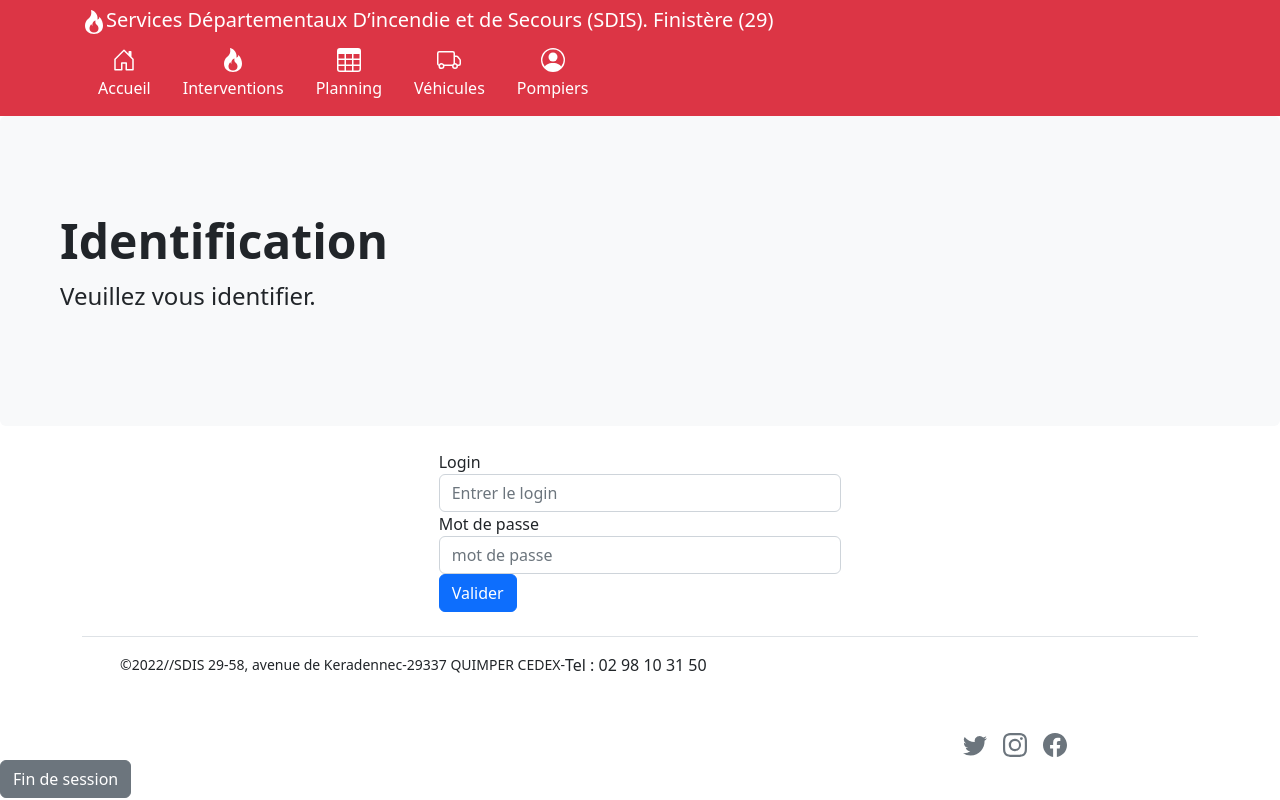
After one commit to SebInfo/DCSPompiers, a PHP site: page /connexion.php in a window 1280 px wide. The commit adds this page. Run offline with PHP 8.4, Linux system fonts and the light colour scheme.

Commit message:
Ajout de la session
Ajout d’un formulaire de connexion et gestion des sessions

```diff
--- a/AJoutTypeEngin.php
+++ b/AJoutTypeEngin.php
@@ -1,5 +1,9 @@
 <?php
   require('include/connection.inc.php');
+  if($_SESSION['login']!=true)
+  {
+    header("Location:connexion.php");
+  }
   if(isset($_POST['valider']))
   {
     // On récupère les valeurs qu'il y avait dans le formulaire
--- a/SuppTypeEngin.php
+++ b/SuppTypeEngin.php
@@ -1,4 +1,9 @@
 <?php
+  session_start();
+  if($_SESSION['login']!=true)
+  {
+    header("Location:connexion.php");
+  }
   if(isset($_GET['id']) && isset($_GET['image']))
   {
     require('include/connection.inc.php');
--- /dev/null
+++ b/connexion.php
@@ -0,0 +1,30 @@
+<?php
+if (!isset($_SESSION))
+{
+    session_start();
+}
+if(isset($_POST['ValiderLogin']))
+{
+    if ($_POST['login']==='Mylène' and $_POST['motDePasse']==='Micoton')
+    {
+        $_SESSION['login']=true;
+        header("Location:index.php");
+    }
+}
+?>
+<?php require('include/entete.inc.php');?>
+<main>
+    <?php echo generationEntete("Identification","Veuillez vous identifier."); ?>
+    <form class="container col-6 col-md-4" method="post" action="connexion.php">
+    <div class="form-group">
+        <label for="login">Login</label>
+        <input type="text" name="login" class="form-control" id="login" placeholder="Entrer le login">
+    </div>
+    <div class="form-group">
+        <label for="motDePasse">Mot de passe</label>
+        <input type="password" name="motDePasse" class="form-control" id="motDePasse" placeholder="mot de passe">
+    </div>
+    <button type="submit" class="btn btn-primary" name="ValiderLogin">Valider</button>
+    </form>
+</main>
+<?php require('include/pied.inc.php');?>
--- /dev/null
+++ b/deconnexion.php
@@ -0,0 +1,6 @@
+<?php
+session_start();
+session_destroy();
+unset($_SESSION);
+header('Location: index.php');
+?>
--- a/include/entete.inc.php
+++ b/include/entete.inc.php
@@ -1,4 +1,12 @@
 <?php
+  if (!isset($_SESSION))
+  {
+    session_start();
+  }
+  if (!isset($_SESSION['login']))
+  {
+    $_SESSION['login'] = False;
+  }
   date_default_timezone_set('EUROPE/Paris');
   setlocale(LC_TIME, 'fr', 'fr_FR', 'fr_FR.ISO8859-1');
   setcookie("visite",strftime("Dernière connexion %A %d %B %Y heure %H h %M"),time()*60);
--- a/include/pied.inc.php
+++ b/include/pied.inc.php
@@ -16,6 +16,7 @@
                 <li class="ms-3"><a class="text-muted" href="#"><svg class="bi" width="24" height="24"><use xlink:href="#instagram"/></svg></a></li>
                 <li class="ms-3"><a class="text-muted" href="#"><svg class="bi" width="24" height="24"><use xlink:href="#facebook"/></svg></a></li>
               </ul>
+              <a href="deconnexion.php" type="button" class="btn btn-secondary" >Fin de session</a>
           </footer>
         </div>
     </body>
--- a/lesPompiers.php
+++ b/lesPompiers.php
@@ -6,7 +6,7 @@
       <?php
         echo generationOptions('Ajouter une pompier','Ajouter un pompier','SDIS.jpeg','ajoutPompier.php');
         echo generationOptions('Gestion des affectations','Affectation aux casernes');
-        echo generationOptions('Gestion des habilitations','Gestions des habilitations',);
+        echo generationOptions('Gestion des habilitations','Gestions des habilitations');
       ?>
     </div>
   </div>
```
Also changed, not shown: AjoutPompier.php (+7 -1 lines), GestionTypeEngin.php (+7 -0 lines), ModifEffTypeEngin.php (deleted, +0 -82 lines), ModifTypeEngin.php (+90 -5 lines), images/640px-Vsr_pompier_france.jpeg (added), images/epc.jpeg (deleted). Lines whose indentation alone changed are shown as unchanged.
